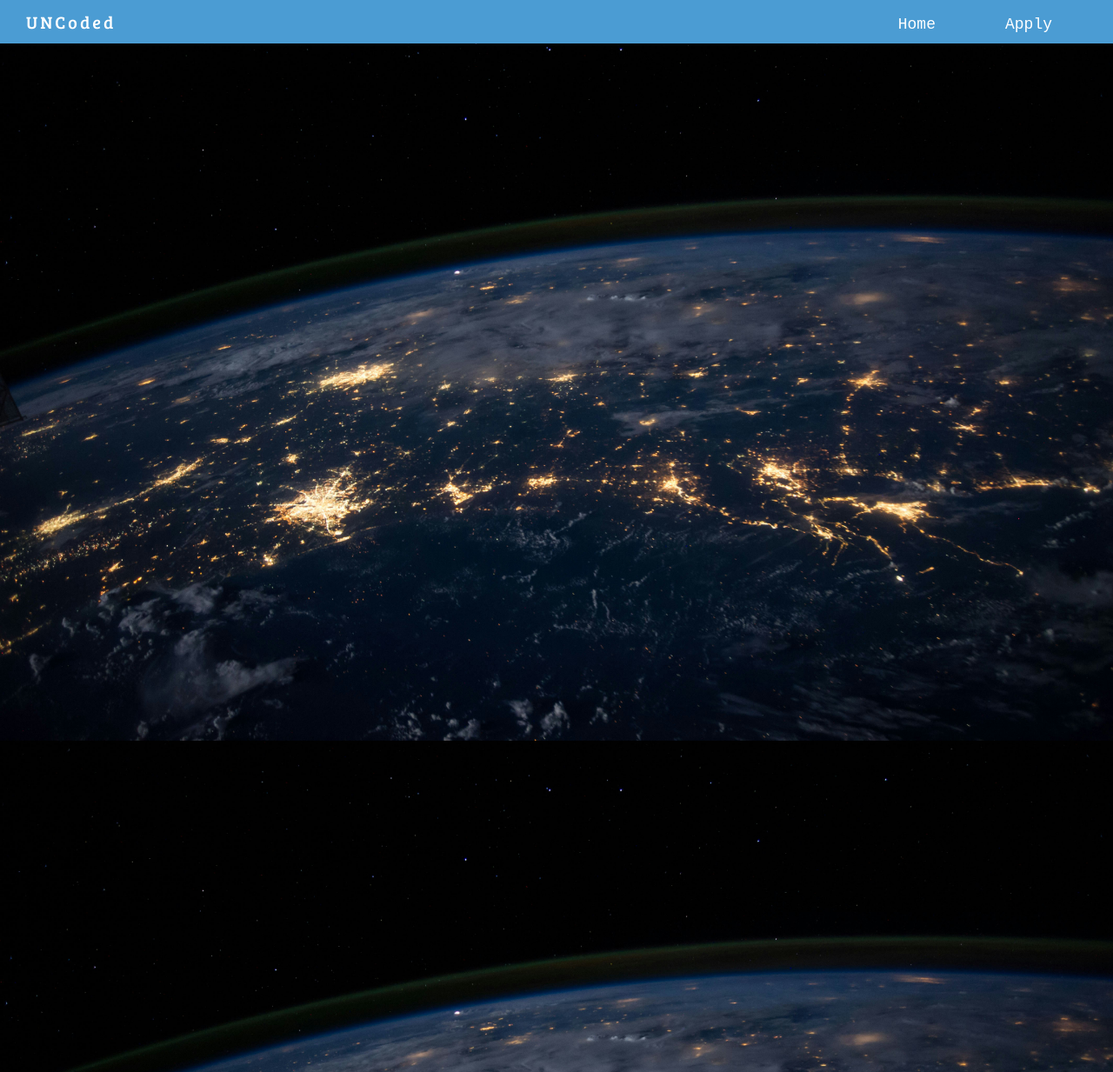
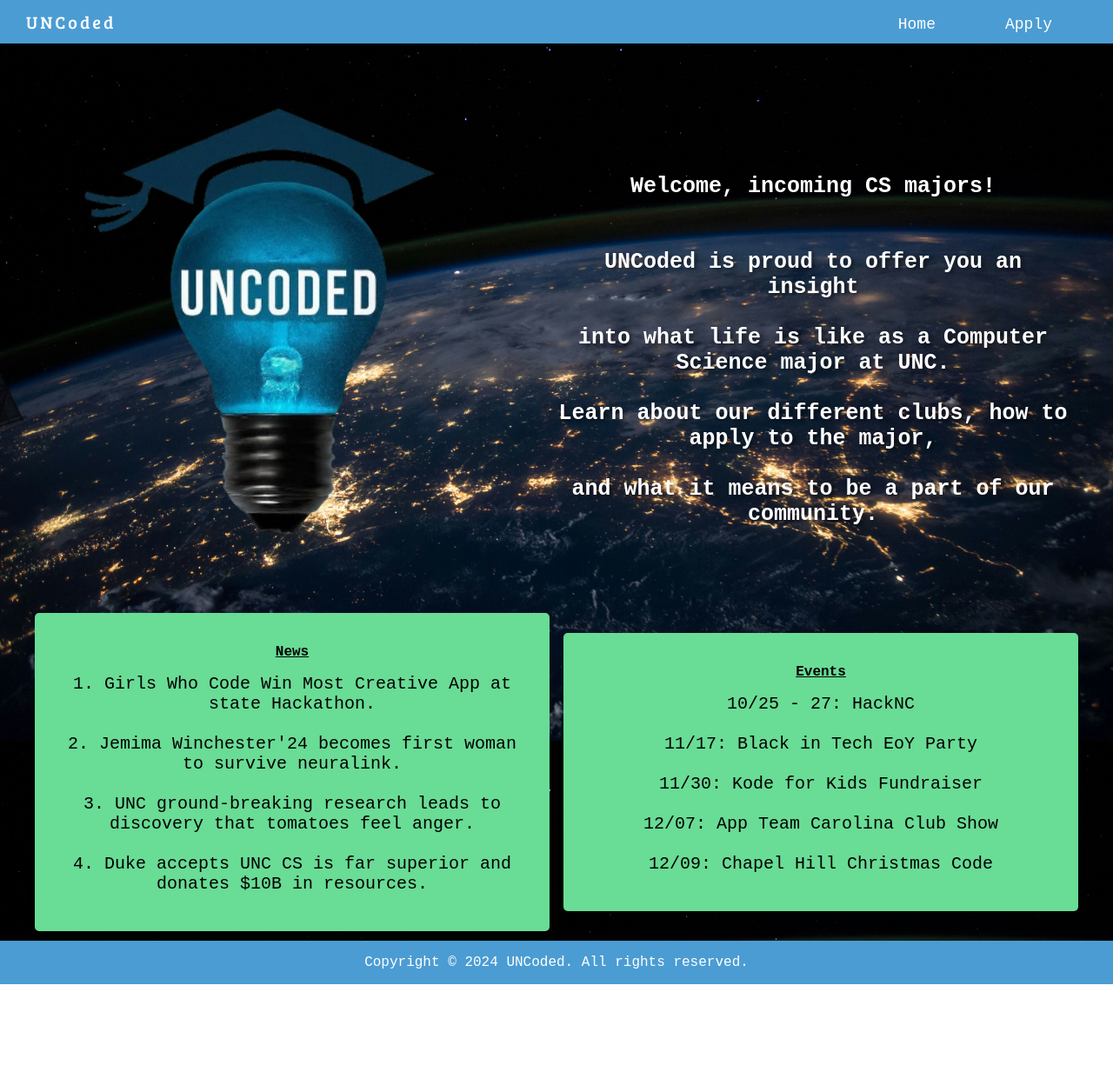
Before and after one commit to TJOKOLI17/126-Website, a plain HTML site: page index.html in a window 1280 px wide. Shown: the top 1233 px of the page at 87% size. After the commit the page ends 1132 px from the top, so only its background shows below. Drawn offline with Linux system fonts and the light colour scheme; a web font is replaced by a local one.

Commit message:
Working on Home in Desktop View

```diff
--- a/responsive-nav.js-master/responsive-nav.css
+++ b/responsive-nav.js-master/responsive-nav.css
@@ -74,6 +74,17 @@ body{
   user-select: none;
 }
 
+@media screen and (min-width: 810px) {
+  .js .nav-collapse {
+    position: relative;
+  }
+  .js .nav-collapse.closed {
+    max-height: none;
+  }
+  .nav-toggle {
+    display: none;
+  }
+}
 /*______________________NOT MY STUFF____________________-*/
 .nav-collapse{
   grid-column: 1/5;
@@ -115,7 +126,7 @@ header{
   width: 300px;
   grid-column: 2/4;
   grid-row: 3/4;
-  animation: spin 1s linear forwards;
+  animation: spin 0.7s linear forwards;
 }
 
 .logo-img{
@@ -126,7 +137,7 @@ header{
   from{
     transform: rotateY(0deg);
   }to{
-    transform: rotateY(720deg);
+    transform: rotateY(360deg);
   }
 }
 
@@ -155,6 +166,7 @@ header{
   grid-column: 1/5;
   grid-row: 5/6;
   display: flex;
+  flex-direction: column;
   gap: 1rem;
   justify-self: auto;
   justify-content: start;
@@ -164,28 +176,22 @@ header{
 
 }
 .news{
-  grid-column: 2/3;
-  grid-row: 5/6;
   width: 75%;
   height: auto;
   background-color: #69DC95;
   text-align: center;
-  margin-left: 20px;
   border-radius: 5px;
 
   .news-text{
-    /* color: white; */
+    /* color: #351678; */
     margin: 0px 30px;
   }
 }
 .events{
-  grid-column: 3/4;
-  grid-row: 5/6;
   width: 75%;
   height: auto;
   background-color: #69DC95;
   text-align: center;
-  margin-right: 20px;
   border-radius: 5px;
   .events-text{
     /* color: white; */
@@ -205,33 +211,19 @@ footer{
 
 
 
-@media screen and (min-width: 810px) {
-  .js .nav-collapse {
-    position: relative;
-  }
-  .js .nav-collapse.closed {
-    max-height: none;
-  }
-  .nav-toggle {
-    display: none;
-  }
-}
-
-
-
 
 /*___________DESKTOP VIEW____________*/
 @media screen and (min-width: 810px) {
   body{
     display: grid;
-    grid-template-columns: /*1*/ 100px /*2*/ auto /*3*/ 30px /*4*/1px /*6*/auto /*7*/ 70px /*8*/;
-    grid-template-rows: /*1*/ 50px /*2*/ 5fr /*3*/ 6fr/*4*/ 0.5fr /*5*/;
+    grid-template-columns: /*1*/ 5fr /*2*/ 5fr /*3*/;
+    grid-template-rows: /*1*/ 50px /*2*/ 10fr /*3*/ 6fr/*4*/ 0fr /*5*/;
   }
 
   .nav-collapse{
     width: 100%;
     grid-row: 1/2;
-    grid-column: 4/8;
+    grid-column: 2/3;
     padding: 0;
   }
 
@@ -255,13 +247,91 @@ footer{
   .nav-collapse .apply{
     margin-right: 70px;
   }
-  .nav-collapse .contact{
-    margin-right: 50px;
-  }
 
   .link{
     font-size: 18px;
     text-align: end;
+  }
+
+  header{
+    display: flex;
+    align-items: center;
+    background-color: #4B9CD3;
+    padding-left: 30px;
+    grid-column: 1/4;
+    grid-row: 1/2;
+    .page-title{
+      color: white;
+      font-family: "Bree Serif", serif;
+      font-size: 20px;
+      letter-spacing: 3px;
+    }
+  }
+  .logo-spin{
+    grid-column: 1/2;
+    grid-row: 2/3;
+    width: 100%;
+    align-self: center;
+  }
+
+  .info-div{
+    grid-column: 2/4;
+    grid-row: 2/3;
+    align-self: center;
+    margin-top: 60px;
+    margin-right: 50px;
+    margin-bottom: 0;
+
+    .info{
+      font-size: 25px;
+    }
+  }
+
+  .news-and-events{
+    grid-column: 1/5;
+    grid-row: 3/4;
+    flex-direction: row;
+    gap: 1rem;
+    margin-bottom: 1px;
+    /* padding: 200px 0px; */
+
+  }
+  .news{
+    width: 75%;
+    height: auto;
+    background-color: #69DC95;
+    text-align: center;
+    margin-left: 40px;
+    border-radius: 5px;
+    padding: 20px 0px;
+
+    .news-text{
+      font-size: 20px;
+      margin: 0px 30px;
+    }
+  }
+  .events{
+    width: 75%;
+    height: auto;
+    background-color: #69DC95;
+    text-align: center;
+    margin-right: 40px;
+    border-radius: 5px;
+    padding: 20px 0px;
+    .events-text{
+      font-size: 20px;
+      margin: 0px 30px;
+    }
+  }
+
+  footer{
+    grid-column: 1/3;
+    grid-row: 6/7;
+    background-color: #4B9CD3;
+    .footer-text{
+      color: white;
+      text-align: center;
+    }
   }
 
 }
```
